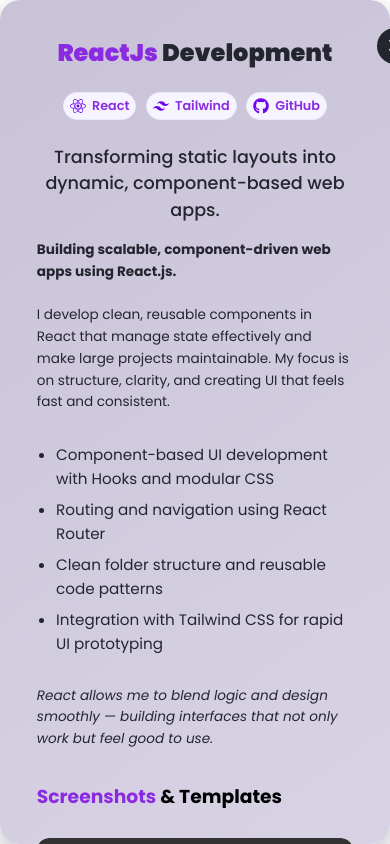
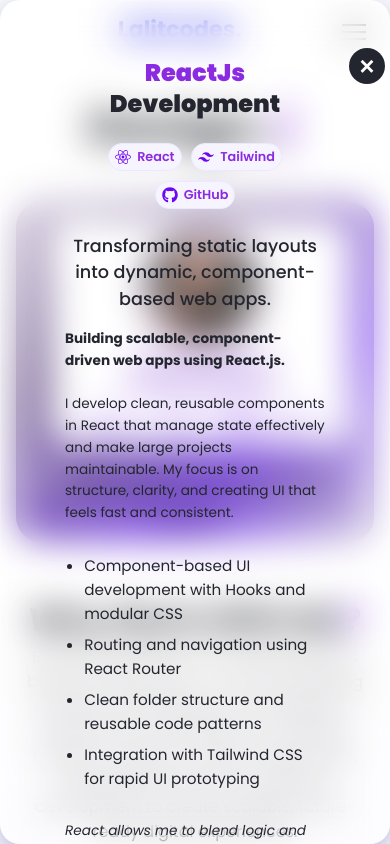
Before and after one commit to Rajputlalit/ReactJsPortfolio, a React (Vite) app: page /home in a window 390 px wide. Both pictures are taken after a click on the button "ReactJs Development". Shown: the top 844 px of the page. Built offline with nearby package versions, Linux system fonts and the light colour scheme; the HTML template or start-up script is replaced by a standard one.

Commit message:
updated overlay bg effect and close button media query.

```diff
--- a/src/components/CarouselSection.css
+++ b/src/components/CarouselSection.css
@@ -114,6 +114,7 @@
   line-height: 1.5;
   font-weight: 500;
   background-color: #ebe9ff59;
+  cursor: pointer;
 
 }
 
@@ -130,6 +131,7 @@
   font-size: 1rem;
   font-family: 'poppins', sans-serif;
   letter-spacing: .2px;
+  cursor: pointer;
 }
 
 /* tech badges row */
@@ -172,7 +174,45 @@
   letter-spacing: .2px;
   /* font-size: 1.5rem; */
 }
+.carousel-inner /* ✨ Glassmorphism transparent overlay */
+.expanded-overlay {
+  z-index: 9999;
+  position: fixed;
+  inset: 0;
+  /* ✅ Blur the content behind */
+  backdrop-filter: blur(18px);
+  -webkit-backdrop-filter: blur(18px);
+  /* ✅ Transparent gradient */
+  background: rgba(255, 255, 255, 0.15);
+  /* ✅ Slight glow */
+  box-shadow: 0 8px 32px rgba(31, 38, 135, 0.37);
+  border: 1px solid rgba(255, 255, 255, 0.18);
+  border-radius: 20px;
 
+  overflow-y: auto;
+  overflow-x: hidden;
+  transition: all 0.6s ease;
+  padding: 2rem 2.5rem;
+  display: flex;
+  justify-content: center;
+  align-items: flex-start;
+}
+
+
+
+
+.expanded-panel-inner{
+  /* background-color: #6E06F2; */
+  /* background-color: #6E06F2; */
+}
+.carousel-inner .expanded-overlay .expanded-content-columns{
+  /* background-color: #6E06F2; */
+}
+
+.expanded-panel-inner .right .screens-list{
+
+  /* background-color: aqua; */
+}
 
 
 
@@ -264,6 +304,19 @@
     padding: 0 1rem;
   }
 }
+@media (max-width: 680px) {
+  .close-btn {
+    position: fixed;
+    top: 12px;
+    right: 12px;
+    transform: none;
+    background: rgba(0, 0, 0, 0.7);
+    backdrop-filter: blur(8px);
+    -webkit-backdrop-filter: blur(8px);
+    border: 1px solid rgba(255, 255, 255, 0.25);
+  }
+}
+
 
 /* 📞 Extra small phones */
 @media (max-width: 420px) {
--- a/src/components/CarouselSection.jsx
+++ b/src/components/CarouselSection.jsx
@@ -325,7 +325,14 @@
               ref={overlayRef}
               className={`expanded-overlay ${animating ? "animating" : ""}`}
               onTransitionEnd={onOverlayTransitionEnd}
-              style={overlayStyle}
+              style={{
+    left: overlayStyle?.left,
+    top: overlayStyle?.top,
+    width: overlayStyle?.width,
+    height: overlayStyle?.height,
+    borderRadius: overlayStyle?.borderRadius,
+    // ❌ DO NOT include background here — CSS will handle it
+  }}
             >
               <div className={`expanded-panel-inner ${showContent ? "show" : ""}`}>
                 <button className="close-btn" onClick={handleClose}>
```
